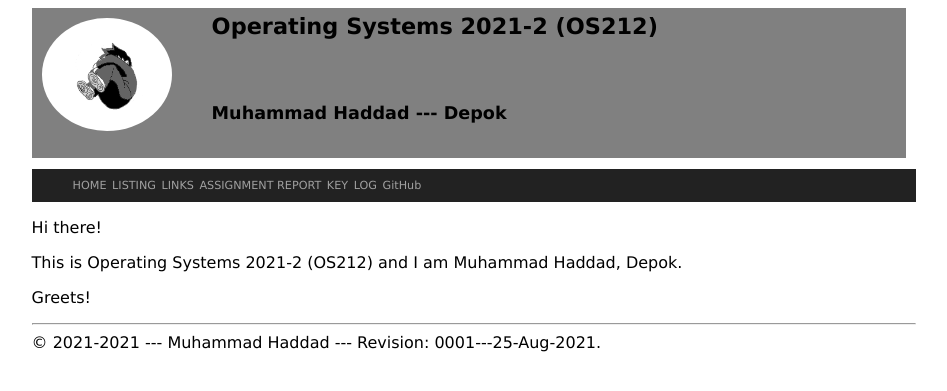
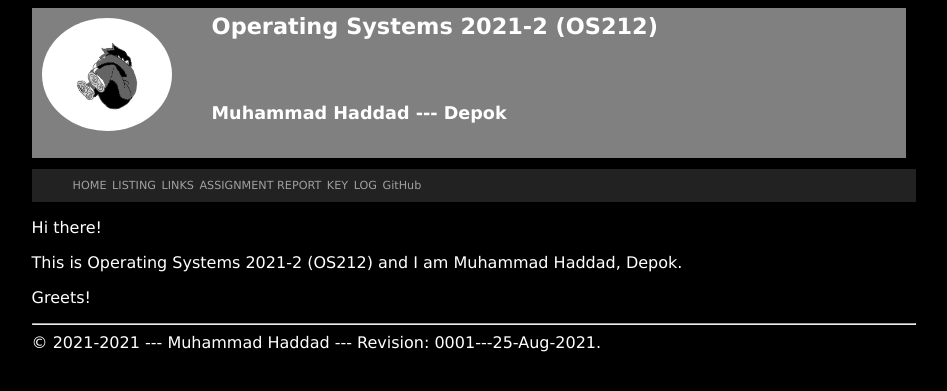
Before and after one commit to haddad9/os212, a Jekyll site: the page built from index.md, in a window 1280 px wide. Shown: the top 391 px of the page, without its empty margins (166-1113 px from the left). Built offline with Jekyll 4.4.1, drawn with Linux system fonts in a browser that asks for light colours.

Commit message:
change color

```diff
--- a/assets/css/style.css
+++ b/assets/css/style.css
@@ -14,8 +14,8 @@
 }
 
 .plainclass1 {
-  color:            black;
-  background-color: #ffffff;
+  color:            white;
+  background-color: black;
 }
 
 .container {
```
